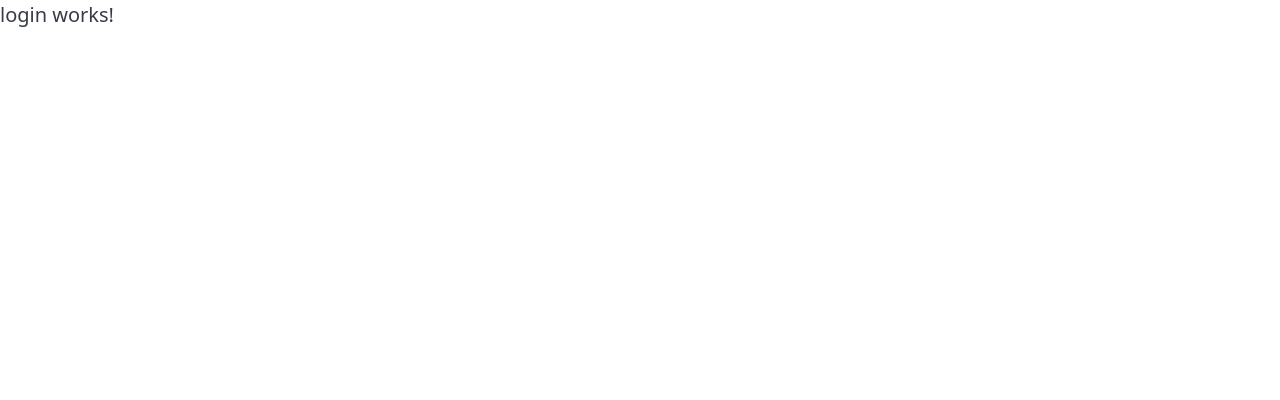
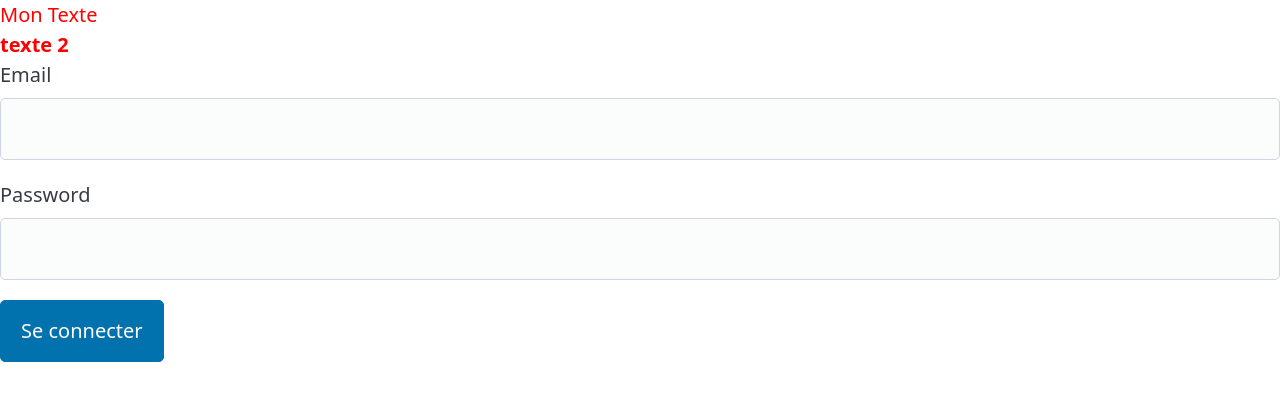
Before and after one commit to glichou/angular-formation, an Angular app: page /login in a window 1280 px wide. Shown: the top 400 px of the page. Built offline with nearby package versions, Linux system fonts and the light colour scheme.

Commit message:
login component

```diff
--- a/src/app/core/services/user.service.ts
+++ b/src/app/core/services/user.service.ts
@@ -2,6 +2,8 @@ import { HttpClient } from '@angular/common/http';
 import { Injectable, computed, inject, signal } from '@angular/core';
 import { Observable, tap } from 'rxjs';
 import { User } from '../interfaces/user.interface';
+
+type UserCreatePayload = Omit<User, 'id'>
 
 @Injectable({
   providedIn: 'root',
@@ -24,6 +26,17 @@ export class UserService {
     );
   }
 
+  create(payload: UserCreatePayload): Observable<User> {
+    return this.http.post<User>(this.url, payload).pipe(
+      tap((user) => {
+        this.users.set([
+          ...this.users(),
+          user
+        ])
+      })
+    )
+  }
+
   delete(id: number): Observable<void> {
     return this.http.delete<void>(this.url + '/' + id).pipe(
       tap(() => {
--- a/src/app/features/users/users.component.html
+++ b/src/app/features/users/users.component.html
@@ -13,6 +13,8 @@
     }
 </select>
 
+<button (click)="createUser()">Créer utilisateur</button>
+
 @for (u of users() | extFilter:extSelected ; track u.id) {
     <app-user-card [user]="u" (remove)="deleteUser($event)" >
         <h1 #title>Titre</h1>
--- a/src/app/features/users/users.component.ts
+++ b/src/app/features/users/users.component.ts
@@ -25,6 +25,14 @@ export class UsersComponent implements OnInit {
     this.userService.getAll().subscribe()
   }
 
+  createUser() {
+    this.userService.create({
+      name: 'ana',
+      email: 'ana@gmail.com',
+      username: 'test'
+    }).subscribe()
+  }
+
   deleteUser(id: number) {
     this.userService.delete(id).subscribe()
   }
--- a/src/app/pages/login/login.component.html
+++ b/src/app/pages/login/login.component.html
@@ -1 +1,25 @@
-<p>login works!</p>
+<form (ngSubmit)="login(myForm)" #myForm="ngForm">
+
+    @if (myForm.invalid && myForm.submitted) {
+        <div>Formulaire invalide</div>
+        @if (email.hasError('required')) {
+            L'email est obligatoire
+        }
+        @if (email.hasError('minlength')) {
+            Vous avez mis
+                {{ email.errors!['minlength'].actualLength }} caractères,
+                {{ email.getError('minlength').requiredLength }} caractères obligatoires
+        }
+    }
+
+    <div [ngClass]="{ red: myForm.invalid, green: myForm.valid }">Mon Texte</div>
+    <div [ngStyle]="{ color: 'red', fontWeight: 'bold' }">texte 2</div>
+
+    <label>Email</label>
+    <input type="text" name="email" ngModel #email="ngModel" required minlength="3">
+
+    <label>Password</label>
+    <input type="password" name="password" ngModel>
+
+    <button>Se connecter</button>
+</form>
--- a/src/app/pages/login/login.component.ts
+++ b/src/app/pages/login/login.component.ts
@@ -1,12 +1,30 @@
+import { NgClass, NgStyle } from '@angular/common';
 import { Component } from '@angular/core';
+import { FormsModule, NgForm } from '@angular/forms';
 
 @Component({
   selector: 'app-login',
   standalone: true,
-  imports: [],
+  imports: [FormsModule, NgClass, NgStyle],
   templateUrl: './login.component.html',
-  styleUrl: './login.component.css'
+  styles: `
+    .red {
+      color: red;
+    }
+    .green {
+      color: green;
+    }
+  `
 })
-export class LoginComponent {
+export class LoginComponent /*implements AfterViewInit */ {
+  //@ViewChild('myForm') form!: NgForm
 
+  // ngAfterViewInit(): void {
+  //   console.log(this.form.nativeElement)
+  // }
+
+  login(form: NgForm) {
+    if (form.invalid) return
+    console.log(form.value)
+  }
 }
```
Also changed, not shown: src/app/pages/login/login.component.css (deleted).
